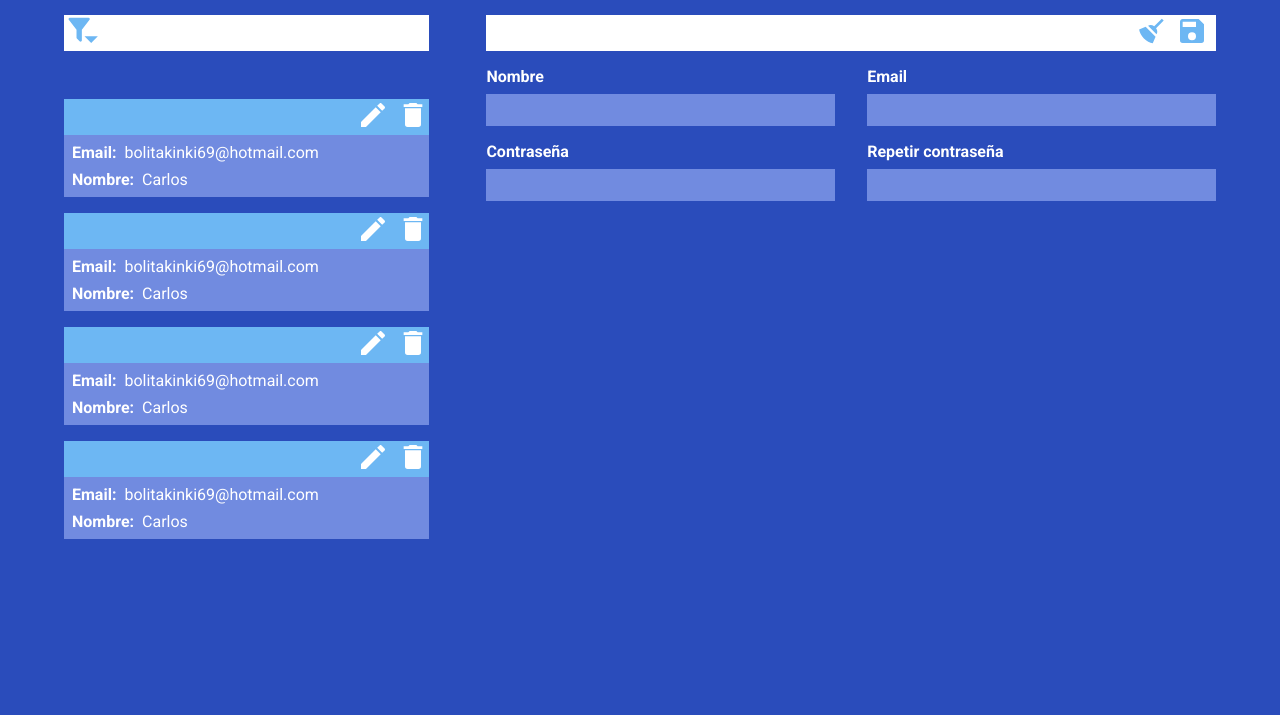
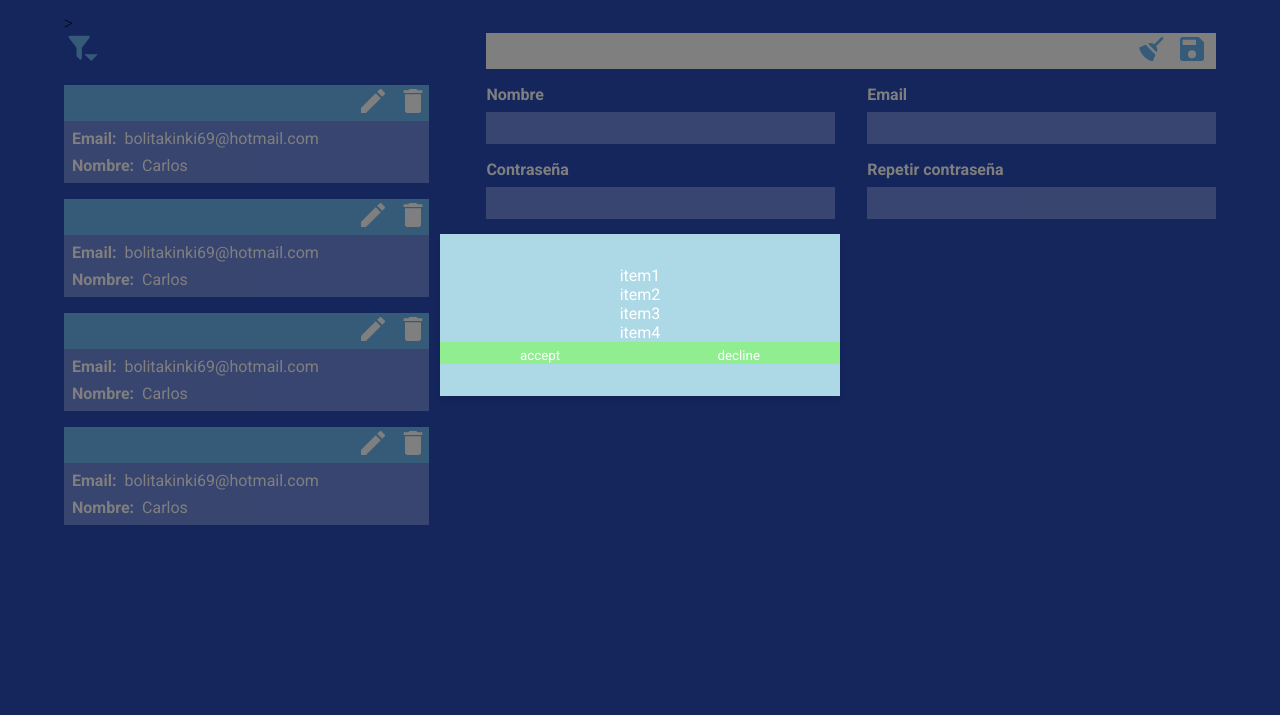
Before and after one commit to DiegoSehwerert/panel_de_administracion_carlos, a plain HTML site: page index.html in a window 1280 px wide. Shown: the part 85-800 px from the top of the page. Drawn offline with Linux system fonts and the light colour scheme.

Commit message:
haciendo un modal que sale de la filter bar

```diff
--- a/Style/app.css
+++ b/Style/app.css
@@ -114,7 +114,36 @@
     margin-bottom: 2rem;
     /* padding: 0.2rem 0; */
   }
-
+  .filter-modal{
+    display: flex;
+    justify-content: center;
+    align-items: center;
+    position: fixed;
+    top: 0;
+    left: 0;
+    width: 100%;
+    height: 100%;
+    background-color: rgba(0, 0, 0, 0.5); /* Fondo translúcido */
+    z-index: 1;
+  }
+  .filter-modal-content{
+    background-color: lightblue;
+    padding: 2rem 0;
+    box-shadow: 0 4px 8px rgba(0, 0, 0, 0.1);
+    max-width: 400px;
+    width: 100%;
+    text-align: center;
+    box-sizing: border-box;
+    z-index: 2;
+  }
+  .filter-modal-buttons{
+    background-color: lightgreen;
+    box-sizing: border-box;
+    padding-top: 0.2rem;
+    display: flex;
+    justify-content: space-between;
+    padding-inline: 5rem ;
+  }
   .filter-button button svg {
     width: 2rem;
     padding-left: 0.2rem;
--- a/index.html
+++ b/index.html
@@ -17,7 +17,7 @@
   <link href="https://fonts.googleapis.com/css2?family=Roboto:wght@400;700&display=swap" rel="stylesheet">
 
   <link rel="stylesheet" href="style/app.css">
-  <script type="module" src="/panel-de-administracion-carlos/app.js"></script>
+  <script type="module" src="/panel_de_administracion_carlos/app.js"></script>
 </head>
 
 <body>
@@ -41,9 +41,33 @@
     </div>
   </header>
   <main>
+    >
     <div class="crud">
       <section class="table">
-        <article class="filter">
+        <div class="filter-modal">
+          <div class="filter-modal-content">
+            <div class="filter-modal-list">
+              <ul>
+                <li>item1</li>
+                <li>item2</li>
+                <li>item3</li>
+                <li>item4</li>
+              </ul>
+            </div>
+            <div class="filter-modal-buttons">
+              <div class="filter-modal-accept-button">
+                <button>
+                  <span>accept</span>
+                </button>
+              </div>
+              <div class="filter-modal-decline-button">
+                <button>
+                  <span>decline</span>
+                </button>
+              </div>
+            </div>
+          </div>
+        </div <article class="filter">
         <div class="filter-button">
           <button>
             <svg xmlns="http://www.w3.org/2000/svg" viewBox="0 0 24 24">
```
Lines whose indentation alone changed are shown as unchanged.
